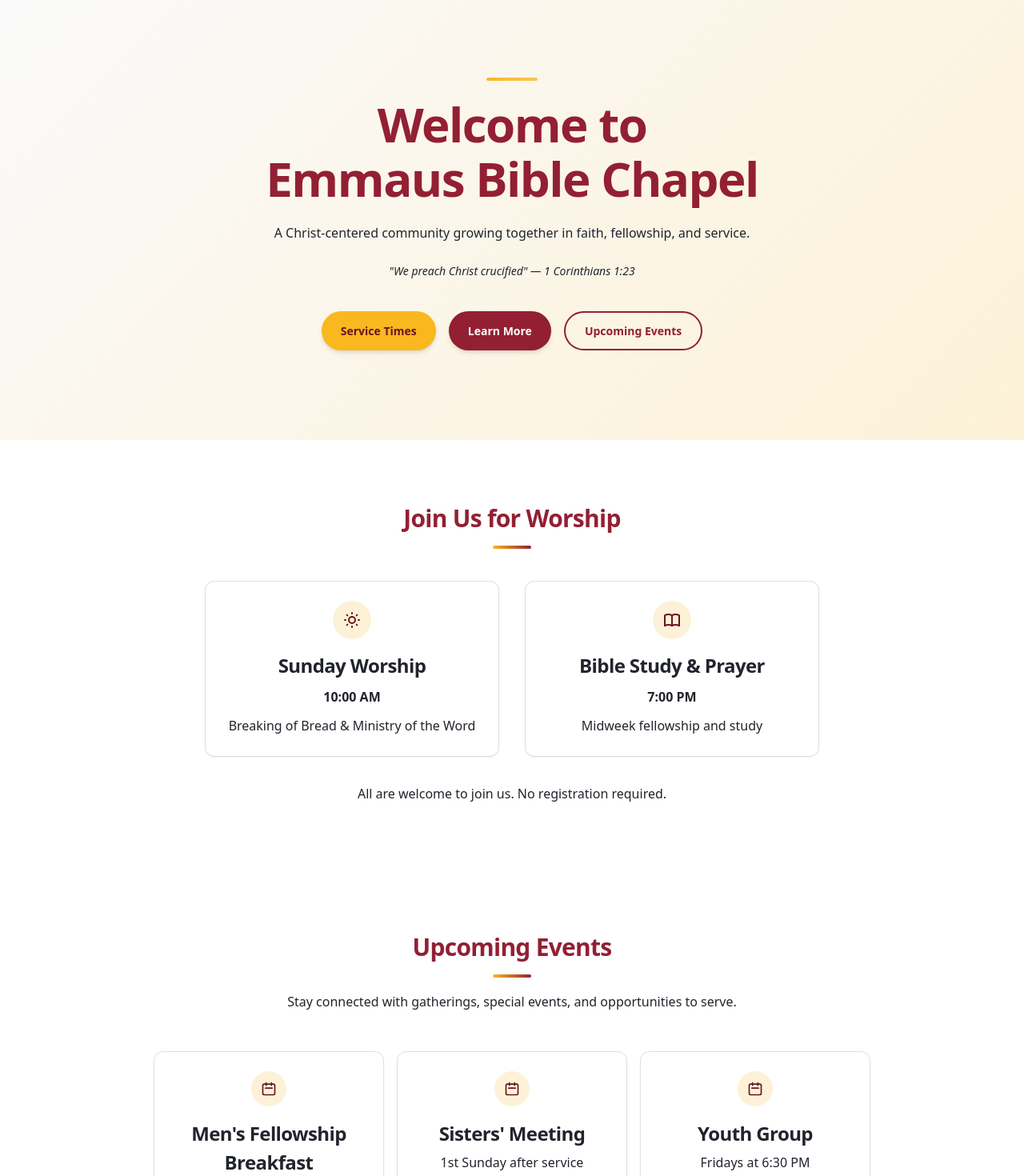
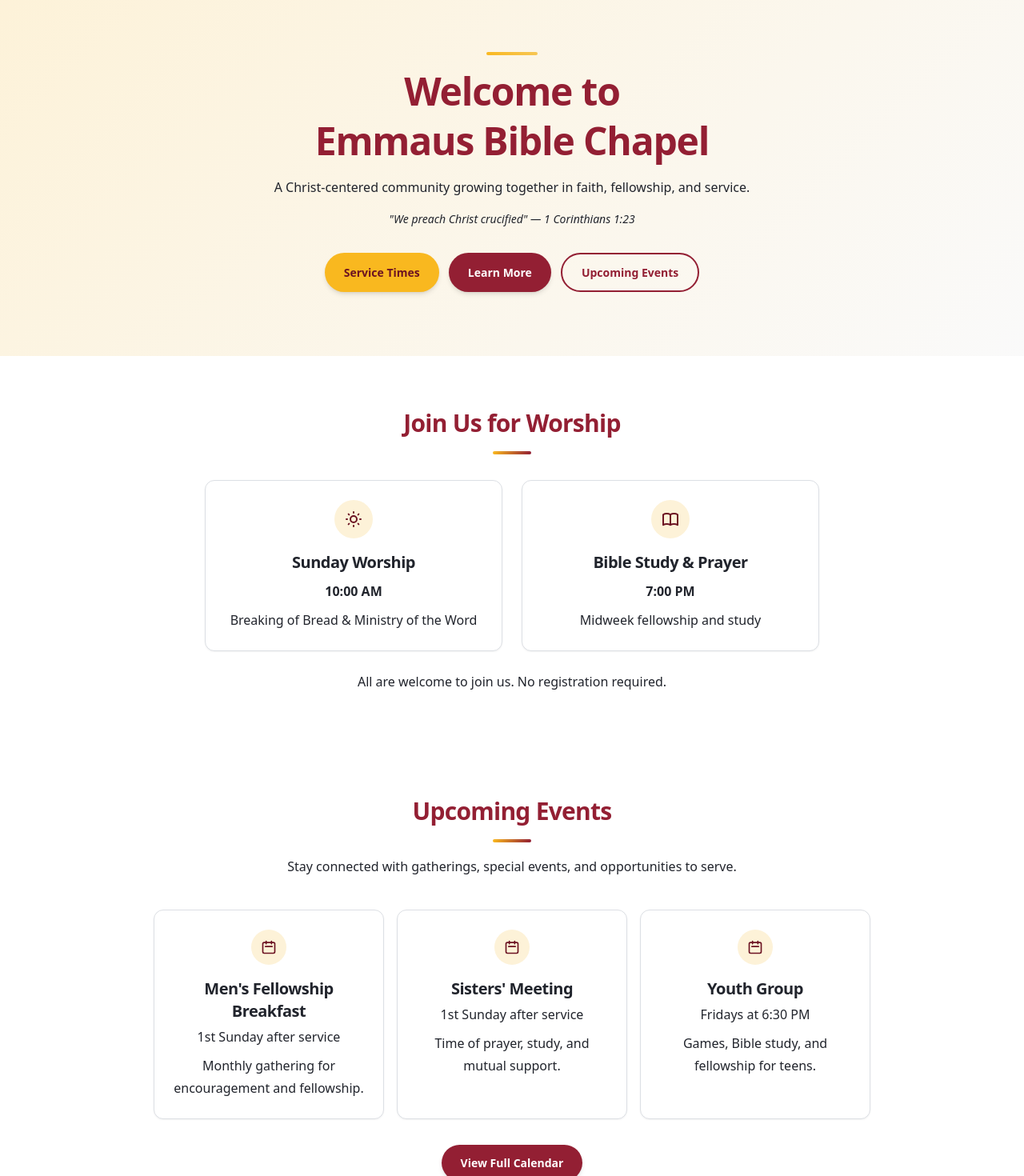
Before and after one commit to Dwaynew85/emmaus-bible-chapel, a Next.js app: page / in a window 1280 px wide. Shown: the part 80-1550 px from the top of the page at 80% size. Built offline with nearby package versions, Linux system fonts and the light colour scheme.

Commit message:
Vertical padding and mobile optimizations. Home page phase 1 completion

```diff
--- a/app/globals.css
+++ b/app/globals.css
@@ -1,11 +1,25 @@
 @import "tailwindcss";
+
+/* =========================
+   SMOOTH SCROLL
+   ========================= */
+
+* {
+  scroll-behavior: smooth;
+}
+
+@media (prefers-reduced-motion: reduce) {
+  * {
+    scroll-behavior: auto;
+  }
+}
 
 /* =========================
    THEME TOKENS
    ========================= */
 
 :root {
-  /* Brand Colors - More vibrant, closer to original site */
+  /* Brand Colors */
   --brand-maroon: 350 65% 35%;
   --brand-maroon-dark: 350 70% 25%;
   --brand-gold: 42 95% 55%;
@@ -48,42 +62,52 @@ body {
 }
 
 h1 {
-  font-size: 2.25rem;
+  font-size: 1.875rem; /* 30px mobile */
   font-weight: 700;
   letter-spacing: -0.025em;
   color: hsl(var(--secondary));
+  line-height: 1.2;
 }
 
 @media (min-width: 640px) {
   h1 {
-    font-size: 3rem;
+    font-size: 2.5rem; /* 40px tablet */
   }
 }
 
 @media (min-width: 1024px) {
   h1 {
-    font-size: 3.75rem;
+    font-size: 3rem; /* 48px desktop */
   }
 }
 
 h2 {
-  font-size: 1.875rem;
+  font-size: 1.5rem; /* 24px mobile */
   font-weight: 700;
   letter-spacing: -0.025em;
   color: hsl(var(--secondary));
+  line-height: 1.3;
+}
+
+@media (min-width: 640px) {
+  h2 {
+    font-size: 1.875rem; /* 30px tablet+ */
+  }
 }
 
 h3 {
-  font-size: 1.5rem;
+  font-size: 1.25rem; /* 20px */
   font-weight: 600;
   letter-spacing: -0.025em;
   color: hsl(var(--foreground));
+  line-height: 1.4;
 }
 
 h4 {
-  font-size: 1.25rem;
+  font-size: 1.125rem; /* 18px */
   font-weight: 600;
   letter-spacing: -0.025em;
+  line-height: 1.4;
 }
 
 p {
@@ -117,27 +141,27 @@ p {
   }
 }
 
+/* Section spacing - tight by default */
 .page-section {
-  padding-top: 3rem;
-  padding-bottom: 3rem;
+  padding-top: 2.5rem;
+  padding-bottom: 2.5rem;
 }
 
 @media (min-width: 640px) {
+  .page-section {
+    padding-top: 3.5rem;
+    padding-bottom: 3.5rem;
+  }
+}
+
+@media (min-width: 1024px) {
   .page-section {
     padding-top: 4rem;
     padding-bottom: 4rem;
   }
 }
 
-@media (min-width: 1024px) {
-  .page-section {
-    padding-top: 5rem;
-    padding-bottom: 5rem;
-  }
-}
-
 /* Content Cards */
-
 .content-card {
   border-radius: 0.75rem;
   border: 1px solid hsl(var(--border));
@@ -161,67 +185,16 @@ p {
   max-width: 56rem;
   border-radius: 1rem;
   background-color: hsl(var(--surface));
-  padding-left: 1.5rem;
-  padding-right: 1.5rem;
-  padding-top: 2.5rem;
-  padding-bottom: 2.5rem;
+  padding: 2rem 1.5rem;
 }
 
 @media (min-width: 640px) {
   .content-plaque {
-    padding-left: 2rem;
-    padding-right: 2rem;
-    padding-top: 3rem;
-    padding-bottom: 3rem;
+    padding: 2.5rem 2rem;
   }
 }
 
-.hero-section {
-  position: relative;
-  overflow: hidden;
-  padding-top: 4rem;
-  padding-bottom: 4rem;
-  background: linear-gradient(
-    135deg,
-    hsl(var(--surface)) 0%,
-    hsl(var(--accent)) 100%
-  );
-}
-
-@media (min-width: 640px) {
-  .hero-section {
-    padding-top: 5rem;
-    padding-bottom: 5rem;
-  }
-}
-
-@media (min-width: 1024px) {
-  .hero-section {
-    padding-top: 7rem;
-    padding-bottom: 7rem;
-  }
-}
-
-/* Dividers */
-
-.section-divider {
-  position: relative;
-  margin-left: auto;
-  margin-right: auto;
-  margin-top: 3rem;
-  margin-bottom: 3rem;
-  height: 1px;
-  width: 6rem;
-  background: linear-gradient(
-    to right,
-    transparent,
-    hsl(var(--primary)),
-    transparent
-  );
-}
-
 /* Focus States */
-
 .focus-ring:focus-visible {
   outline: 2px solid transparent;
   outline-offset: 2px;
@@ -287,16 +260,15 @@ p {
   justify-content: center;
   gap: 0.5rem;
   border-radius: 9999px;
-  padding-left: 1.5rem;
-  padding-right: 1.5rem;
-  padding-top: 0.75rem;
-  padding-bottom: 0.75rem;
+  padding: 0.75rem 1.5rem;
   font-size: 0.875rem;
   font-weight: 600;
   transition-property: all;
   transition-timing-function: cubic-bezier(0.4, 0, 0.2, 1);
   transition-duration: 200ms;
   cursor: pointer;
+  white-space: nowrap;
+  min-height: 44px; /* Touch target */
 }
 
 .btn:focus-visible {
@@ -416,26 +388,6 @@ p {
   transform: scaleX(1);
 }
 
-/* Stats/Info Blocks */
-.info-block {
-  text-align: center;
-}
-
-.info-block-value {
-  font-size: 1.875rem;
-  font-weight: 700;
-  color: hsl(var(--primary));
-}
-
-.info-block-label {
-  margin-top: 0.25rem;
-  font-size: 0.875rem;
-  font-weight: 500;
-  text-transform: uppercase;
-  letter-spacing: 0.05em;
-  color: hsl(var(--muted));
-}
-
 /* Decorative Elements */
 .accent-dot {
   display: inline-block;
--- a/components/home/EventsPreview.tsx
+++ b/components/home/EventsPreview.tsx
@@ -23,14 +23,14 @@ export default function EventsPreview() {
     <section className="page-section">
       <div className="page-container">
         <div className="text-center">
-          <h2 className="text-3xl font-bold">Upcoming Events</h2>
+          <h2>Upcoming Events</h2>
           <div className="mx-auto mt-4 accent-line" />
           <p className="mt-4 text-muted-foreground">
             Stay connected with gatherings, special events, and opportunities to serve.
           </p>
         </div>
 
-        <div className="mx-auto mt-12 max-w-4xl">
+        <div className="mx-auto mt-10 max-w-4xl">
           <div className="grid gap-4 sm:grid-cols-2 lg:grid-cols-3">
             {upcomingEvents.map((event, idx) => (
               <div key={idx} className="feature-card text-center">
@@ -60,7 +60,7 @@ export default function EventsPreview() {
             ))}
           </div>
 
-          <div className="mt-10 text-center">
+          <div className="mt-8 text-center">
             <Link href="/calendar" className="btn btn-secondary">
               View Full Calendar
             </Link>
--- a/components/home/Hero.tsx
+++ b/components/home/Hero.tsx
@@ -2,38 +2,36 @@ import Link from "next/link";
 
 export default function Hero() {
   return (
-    <section className="hero-section">
-      {/* Decorative Background Elements */}
-      <div className="absolute inset-0 overflow-hidden pointer-events-none">
-        <div className="absolute top-20 right-10 h-64 w-64 rounded-full bg-primary/5 blur-3xl" />
-        <div className="absolute bottom-10 left-10 h-80 w-80 rounded-full bg-secondary/5 blur-3xl" />
+    <section className="relative overflow-hidden bg-gradient-accent py-12 sm:py-16 lg:py-20">
+      {/* Decorative Background Elements - smaller on mobile */}
+      <div className="pointer-events-none absolute inset-0 overflow-hidden">
+        <div className="absolute right-10 top-10 h-48 w-48 rounded-full bg-primary/5 blur-3xl sm:h-64 sm:w-64" />
+        <div className="absolute bottom-10 left-10 h-56 w-56 rounded-full bg-secondary/5 blur-3xl sm:h-80 sm:w-80" />
       </div>
 
       <div className="page-container relative">
         <div className="mx-auto max-w-4xl text-center">
           {/* Accent Line */}
-          <div className="mx-auto mb-6 h-1 w-16 rounded-full bg-gradient-primary" />
+          <div className="mx-auto mb-4 h-1 w-16 rounded-full bg-gradient-primary" />
 
-          {/* Main Heading */}
-          <h1 className="text-4xl sm:text-5xl lg:text-6xl">
+          {/* Main Heading - tighter on mobile */}
+          <h1 className="text-3xl font-bold leading-tight sm:text-4xl lg:text-5xl">
             Welcome to{" "}
-            <span className="block mt-2">
-              Emmaus Bible Chapel
-            </span>
+            <span className="mt-1 block">Emmaus Bible Chapel</span>
           </h1>
 
           {/* Tagline */}
-          <p className="mx-auto mt-6 max-w-2xl text-lg text-muted-foreground sm:text-xl">
+          <p className="mx-auto mt-4 max-w-2xl text-base text-muted-foreground sm:text-lg">
             A Christ-centered community growing together in faith, fellowship, and service.
           </p>
 
           {/* Scripture Reference */}
-          <div className="mt-6 text-sm font-medium italic text-muted">
+          <div className="mt-4 text-sm font-medium italic text-muted">
             &quot;We preach Christ crucified&quot; — 1 Corinthians 1:23
           </div>
 
           {/* CTA Buttons */}
-          <div className="mt-10 flex flex-wrap justify-center gap-4">
+          <div className="mt-8 flex flex-wrap justify-center gap-3">
             <Link href="#service-times" className="btn btn-primary">
               Service Times
             </Link>
--- a/components/home/NewsletterPreview.tsx
+++ b/components/home/NewsletterPreview.tsx
@@ -37,7 +37,7 @@ export default function NewsletterPreview() {
             </svg>
           </div>
 
-          <h2 className="text-3xl font-bold">Stay Connected</h2>
+          <h2>Stay Connected</h2>
           <div className="mx-auto mt-4 accent-line" />
           <p className="mt-4 text-muted-foreground">
             Subscribe for weekly updates, event announcements, and biblical encouragement delivered to your inbox.
--- a/components/home/SermonPreview.tsx
+++ b/components/home/SermonPreview.tsx
@@ -2,17 +2,17 @@ import Link from "next/link";
 
 export default function SermonPreview() {
   return (
-    <section className="page-section bg-surface">
+    <section className="page-section">
       <div className="page-container">
         <div className="text-center">
-          <h2 className="text-3xl font-bold">Recent Teachings</h2>
+          <h2>Recent Teachings</h2>
           <div className="mx-auto mt-4 accent-line" />
           <p className="mt-4 text-muted-foreground">
             Listen to recent messages from our Sunday gatherings.
           </p>
         </div>
 
-        <div className="mx-auto mt-12 max-w-3xl">
+        <div className="mx-auto mt-10 max-w-3xl">
           {/* Featured Sermon Card */}
           <div className="content-card overflow-hidden">
             <div className="flex flex-col gap-6 sm:flex-row sm:items-start">
--- a/components/home/ServiceTimes.tsx
+++ b/components/home/ServiceTimes.tsx
@@ -3,10 +3,10 @@ export default function ServiceTimes() {
     <section id="service-times" className="page-section bg-surface">
       <div className="page-container">
         <div className="mx-auto max-w-3xl text-center">
-          <h2 className="text-3xl font-bold">Join Us for Worship</h2>
+          <h2>Join Us for Worship</h2>
           <div className="mx-auto mt-4 accent-line" />
 
-          <div className="mt-10 grid gap-8 sm:grid-cols-2">
+          <div className="mt-8 grid gap-6 sm:grid-cols-2">
             {/* Sunday Service */}
             <div className="feature-card">
               <div className="icon-badge mb-4">
@@ -24,7 +24,7 @@ export default function ServiceTimes() {
                   />
                 </svg>
               </div>
-              <h3 className="text-xl font-bold">Sunday Worship</h3>
+              <h3 className="font-bold">Sunday Worship</h3>
               <p className="mt-2 text-3xl font-bold text-primary">10:00 AM</p>
               <p className="mt-2 text-sm text-muted-foreground">
                 Breaking of Bread & Ministry of the Word
@@ -48,7 +48,7 @@ export default function ServiceTimes() {
                   />
                 </svg>
               </div>
-              <h3 className="text-xl font-bold">Bible Study & Prayer</h3>
+              <h3 className="font-bold">Bible Study & Prayer</h3>
               <p className="mt-2 text-3xl font-bold text-primary">7:00 PM</p>
               <p className="mt-2 text-sm text-muted-foreground">
                 Midweek fellowship and study
@@ -56,7 +56,7 @@ export default function ServiceTimes() {
             </div>
           </div>
 
-          <p className="mt-8 text-sm text-muted-foreground">
+          <p className="mt-6 text-sm text-muted-foreground">
             All are welcome to join us. No registration required.
           </p>
         </div>
```
Also changed, not shown: components/home/MinistriesPreview.tsx (+4 -4 lines).
